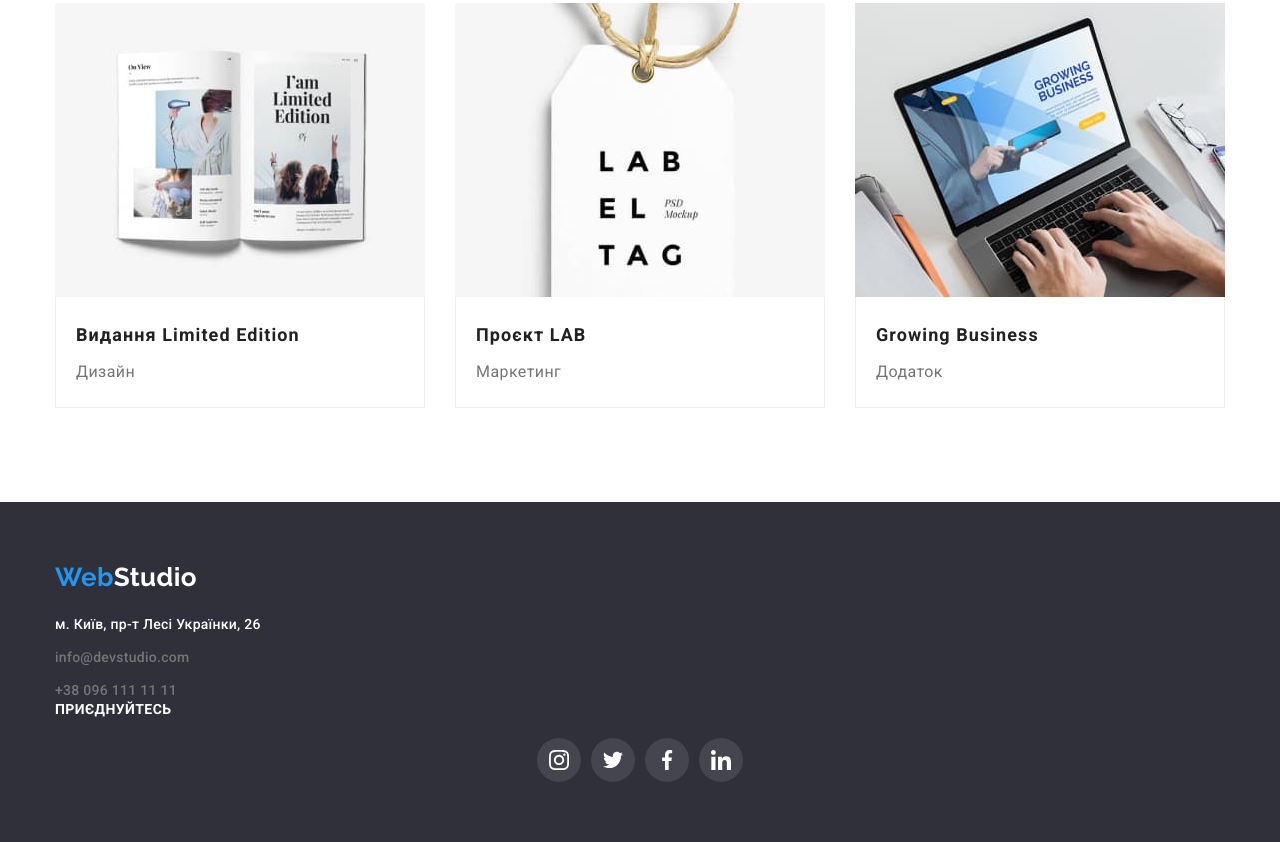
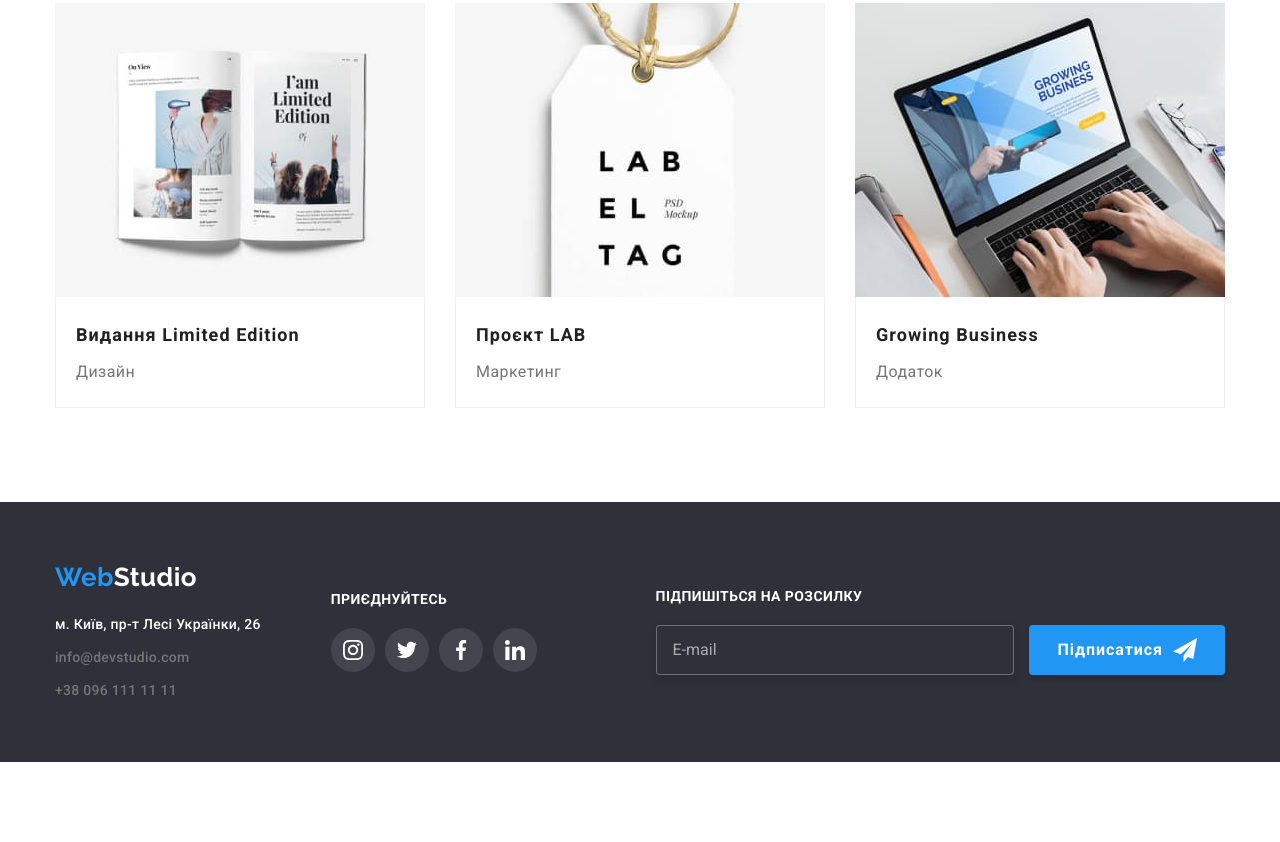
Before and after one commit to AndreyLotanyuk/goit-markup-hw-06, a plain HTML site: page portfolio.html in a window 1280 px wide. Shown: the part 1129-1971 px from the top of the page. After the commit the page ends 1891 px from the top, so only its background shows below. Drawn offline with nearby package versions, Linux system fonts and the light colour scheme.

Commit message:
Додає розмітку футера для портфоліо

```diff
--- a/css/style.css
+++ b/css/style.css
@@ -622,6 +622,7 @@ img {
     border-radius: 2px;
 }
 .modal-form-own-checkbox-border {
+    cursor: pointer;
     position: absolute;
     color: var(--primary-text-color);
 }
--- a/portfolio.html
+++ b/portfolio.html
@@ -193,7 +193,7 @@
     </main>
 <footer class="footer">
     <div class="container">
-            <ul class="footer-contacts list">
+        <ul class="footer-contacts-list list">
             <li class="footer-contacts-item">
                 <a class="logo logo-footer" href="./index.html"><span class="accent">Web</span>Studio</a>
                 <address class="address">
@@ -244,6 +244,20 @@
                     </li>
                 </ul>
             </li>
+            <li class="footer-contacts-item">
+                <p class="subscribe">Підпишіться на розсилку</p>
+                <form class="subscribe-form">
+                    <label class="subscribe-form-field">
+                        <input class="subscribe-form-input" name="subscribe_email" type="email" required
+                            placeholder="E-mail">
+                    </label>
+                    <button class="subscribe-button button" type="submit">Підписатися
+                        <svg class="subscribe-button-send-icon icon" width="24" height="24">
+                            <use href="./imeges/symbol-defs.svg#icon-send"></use>
+                        </svg>
+                    </button>
+                </form>
+            </li>
         </ul>
     </div>
 </footer>
```
Lines whose indentation alone changed are shown as unchanged.
